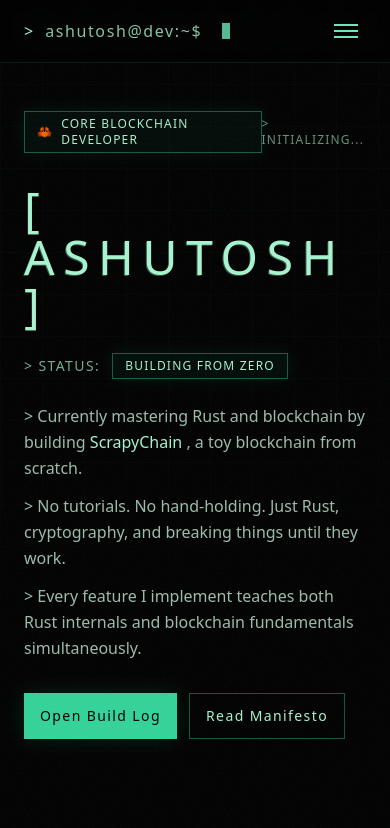
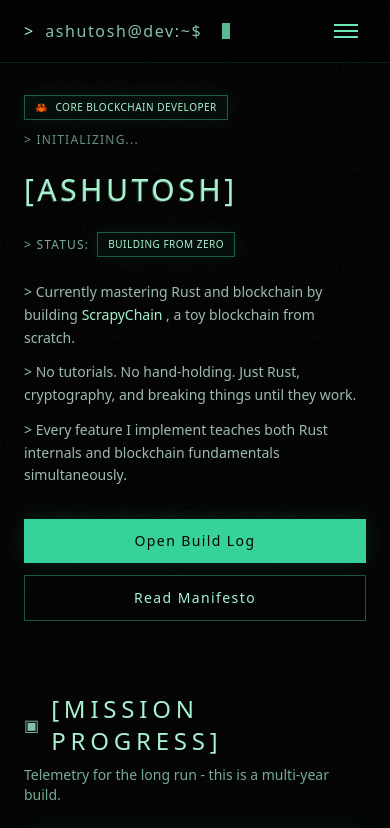
Before and after one commit to scrapychain/ashutosh-rana-dev, a Next.js app: page /ashutosh-rana-dev/ in a window 390 px wide. Shown: the top 828 px of the page. Built offline with nearby package versions, Linux system fonts and the light colour scheme.

Commit message:
Make homepage mobile responsive

```diff
--- a/components/Hero.tsx
+++ b/components/Hero.tsx
@@ -6,8 +6,8 @@ import { socials } from '@/data/siteData'
 
 export default function Hero({ setRoute }: { setRoute: (r: Route) => void }) {
   return (
-    <section className="py-12">
-      <div className="mb-8 flex items-center justify-between">
+    <section className="py-8 md:py-12">
+      <div className="mb-6 md:mb-8 flex flex-col sm:flex-row items-start sm:items-center justify-between gap-3">
         <Pill>
           <span aria-hidden>🦀</span>
           CORE BLOCKCHAIN DEVELOPER
@@ -16,22 +16,22 @@ export default function Hero({ setRoute }: { setRoute: (r: Route) => void }) {
       </div>
 
       <div className="space-y-6">
-        <div className="text-5xl md:text-6xl tracking-[0.18em] text-emerald-200">
+        <div className="text-3xl sm:text-4xl md:text-5xl lg:text-6xl tracking-[0.12em] sm:tracking-[0.15em] md:tracking-[0.18em] text-emerald-200 break-words">
           [<GlitchText text="ASHUTOSH" />]
         </div>
 
-        <div className="flex flex-wrap items-center gap-3">
-          <span className="text-sm tracking-widest text-emerald-200/70">&gt; STATUS:</span>
+        <div className="flex flex-wrap items-center gap-2 sm:gap-3">
+          <span className="text-xs sm:text-sm tracking-widest text-emerald-200/70">&gt; STATUS:</span>
           <Pill>BUILDING FROM ZERO</Pill>
         </div>
 
-        <div className="max-w-3xl space-y-3 text-emerald-100/75 leading-relaxed">
+        <div className="max-w-3xl space-y-3 text-sm sm:text-base text-emerald-100/75 leading-relaxed">
           <p>&gt; Currently mastering Rust and blockchain by building <span className="text-emerald-200">ScrapyChain</span> ,  a toy blockchain from scratch.</p>
           <p>&gt; No tutorials. No hand-holding. Just Rust, cryptography, and breaking things until they work.</p>
           <p>&gt; Every feature I implement teaches both Rust internals and blockchain fundamentals simultaneously.</p>
         </div>
 
-        <div className="flex flex-wrap gap-3 pt-2">
+        <div className="flex flex-col sm:flex-row flex-wrap gap-3 pt-2">
           <Button onClick={() => setRoute('log')}>Open Build Log</Button>
           <Button variant="outline" onClick={() => setRoute('manifesto')}>Read Manifesto</Button>
         </div>
--- a/components/Pill.tsx
+++ b/components/Pill.tsx
@@ -2,7 +2,7 @@ import React from 'react'
 
 export default function Pill({ children }: { children: React.ReactNode }) {
   return (
-    <span className="inline-flex items-center gap-2 border border-emerald-400/40 bg-emerald-400/5 px-3 py-1 text-xs tracking-widest text-emerald-200 shadow-[0_0_18px_rgba(16,185,129,0.12)]">
+    <span className="inline-flex items-center gap-2 border border-emerald-400/40 bg-emerald-400/5 px-2.5 sm:px-3 py-1 text-[10px] sm:text-xs tracking-wider sm:tracking-widest text-emerald-200 shadow-[0_0_18px_rgba(16,185,129,0.12)]">
       {children}
     </span>
   )
```
